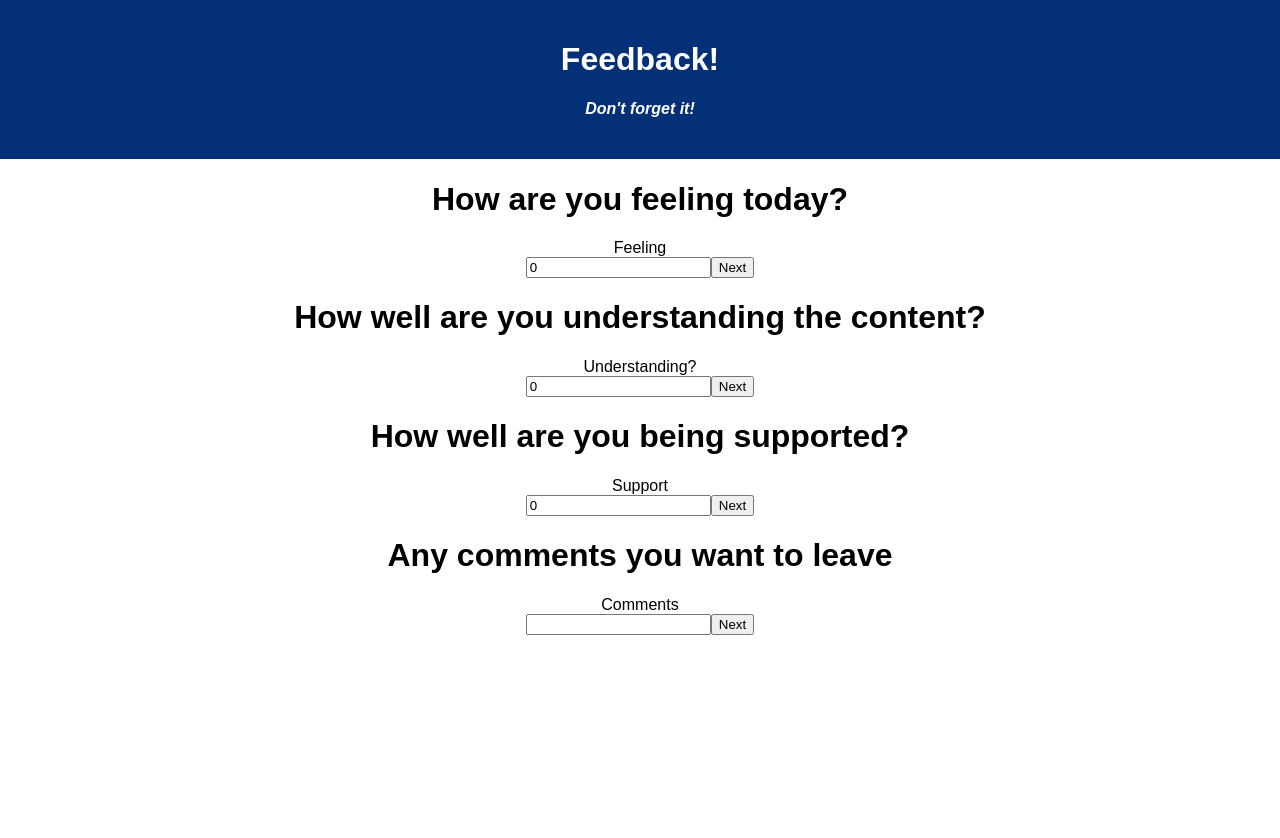
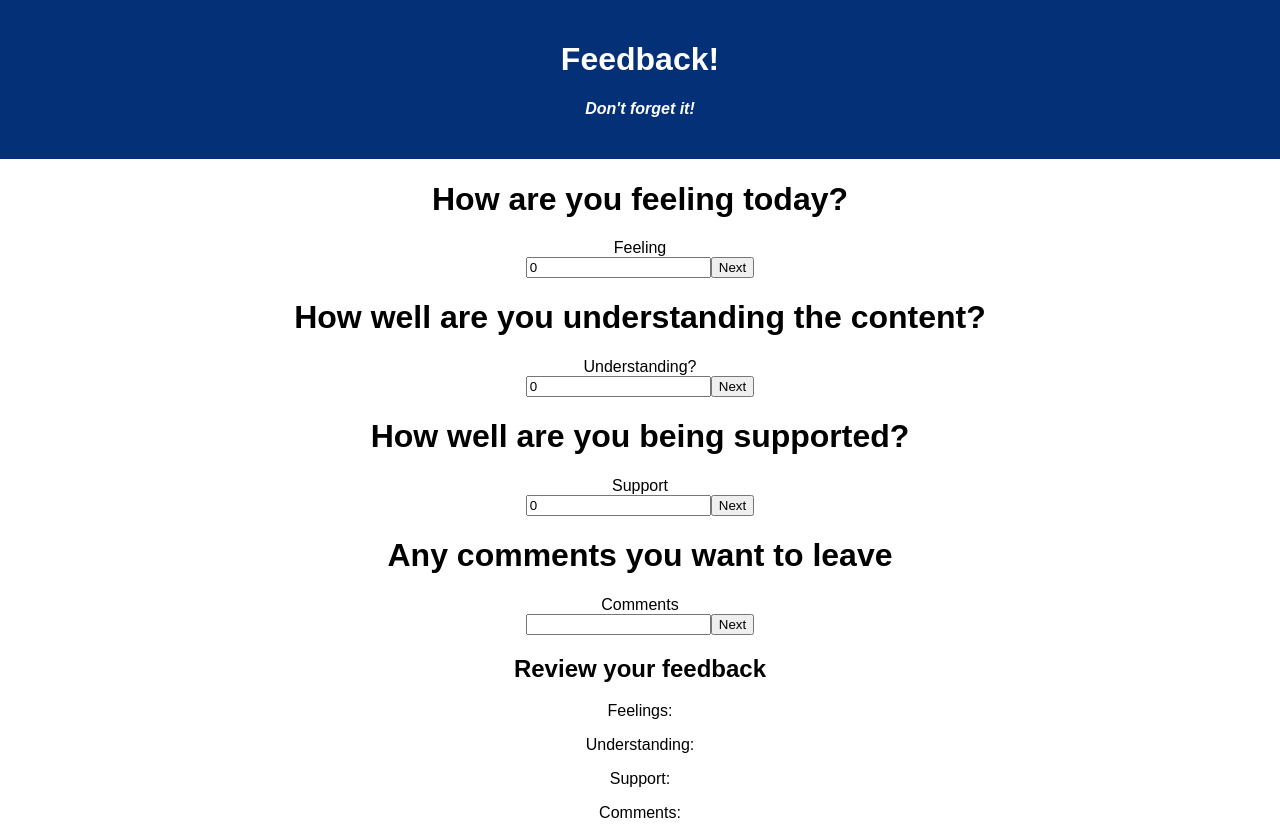
Before and after one commit to Ishali027/-weekend-redux-feedback-loop, a React (Create React App) app: page / in a window 1280 px wide. Before the commit the page ends 800 px from the top, so only its background shows below. Built offline with nearby package versions, Linux system fonts and the light colour scheme; no server answers.

Commit message:
created a new review page to render my answers to the survery

```diff
--- a/src/components/App/App.jsx
+++ b/src/components/App/App.jsx
@@ -49,7 +49,7 @@ function App() {
       <UnderstandingForm />
       <SupportForm />
       <CommentsForm />
-      {/* <Review /> */}
+      <Review />
     </div>
 
   );
--- a/src/components/Review/Review.jsx
+++ b/src/components/Review/Review.jsx
@@ -9,7 +9,17 @@ function Review() {
     const newFeeling = useSelector(store => store.feelingsReducer);
     const newUnderstanding = useSelector(store => store.understandingReducer);
     const newSupport = useSelector(store => store.supportReducer);
-    const newcomment = useSelector(store => store.commentsReducer);
+    const newComment = useSelector(store => store.commentsReducer);
+
+    const handleSubmit = () => {
+
+        const newReview = {
+            feeling: newFeeling,
+            understanding: newUnderstanding,
+            support: newSupport,
+            comments: newComment
+        }
+        console.log('New Review:', newReview)
 
 
 
@@ -17,6 +27,26 @@ function Review() {
 
 
 
+
+    }
+
+
+
+
+    return (
+        <>
+        <div>
+            <h2>Review your feedback</h2>
+            <p>Feelings: {newFeeling}</p>
+            <p>Understanding: {newUnderstanding}</p>
+            <p>Support: {newSupport}</p>
+            <p>Comments: {newComment}</p>
+        </div>
+
+
+
+        </>
+    )
 
 
 
```
